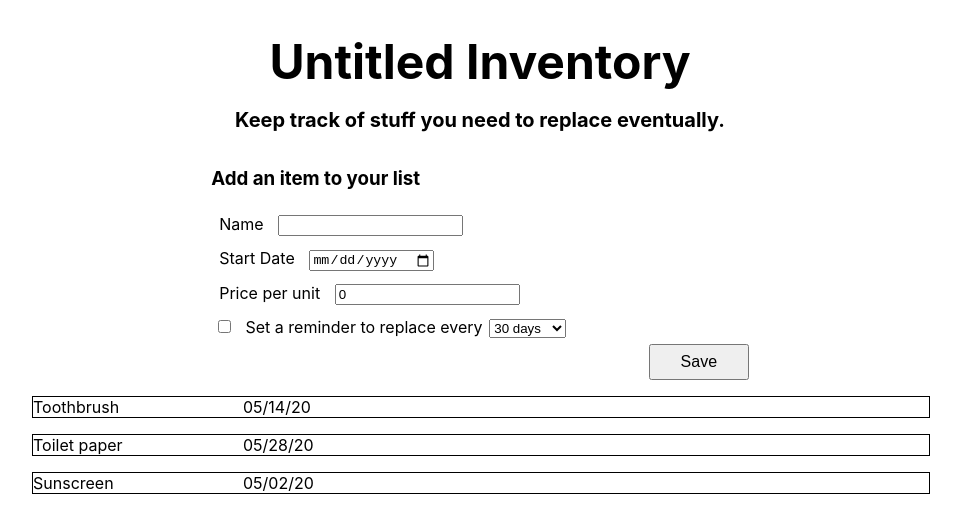
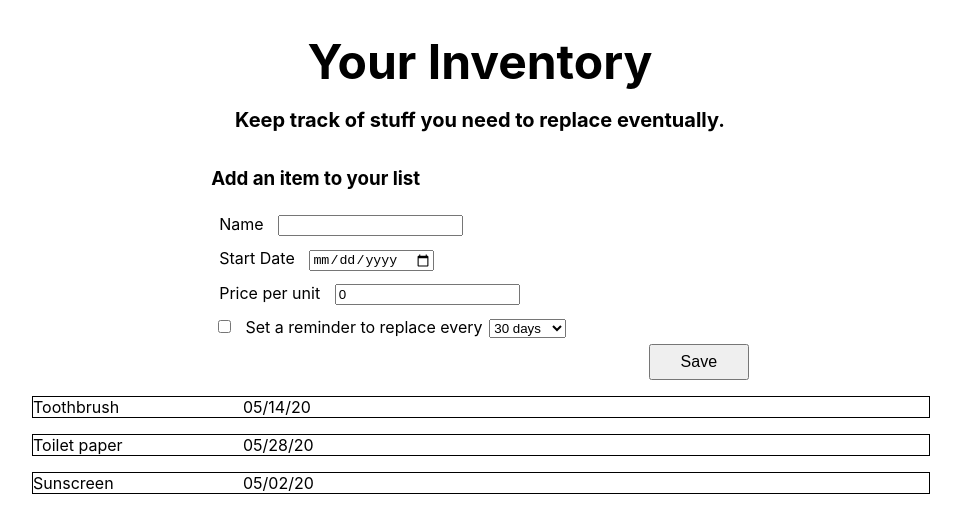
Before and after one commit to tymeart/yourinventory, a React (Create React App) app in the folder client/: page / in a window 1280 px wide. Shown: the top 532 px of the page, without its empty margins (160-1121 px from the left). Built offline with nearby package versions, Linux system fonts and the light colour scheme.

Commit message:
Rename project

```diff
--- a/client/package.json
+++ b/client/package.json
@@ -1,5 +1,5 @@
 {
-  "name": "untitledinventory",
+  "name": "yourinventory",
   "version": "0.1.0",
   "private": true,
   "dependencies": {
--- a/client/public/index.html
+++ b/client/public/index.html
@@ -24,7 +24,7 @@
       work correctly both with client-side routing and a non-root public URL.
       Learn how to configure a non-root public URL by running `npm run build`.
     -->
-    <title>Untitled Inventory</title>
+    <title>Your Inventory</title>
   </head>
   <body>
     <noscript>You need to enable JavaScript to run this app.</noscript>
--- a/client/src/App.js
+++ b/client/src/App.js
@@ -59,7 +59,7 @@ function App() {
   return (
     <Wrapper>
       <Header>
-        <h1>Untitled Inventory</h1>
+        <h1>Your Inventory</h1>
         <h2>Keep track of stuff you need to replace eventually.</h2>
       </Header>
       <Main>
```
Also changed, not shown: client/public/manifest.json.
